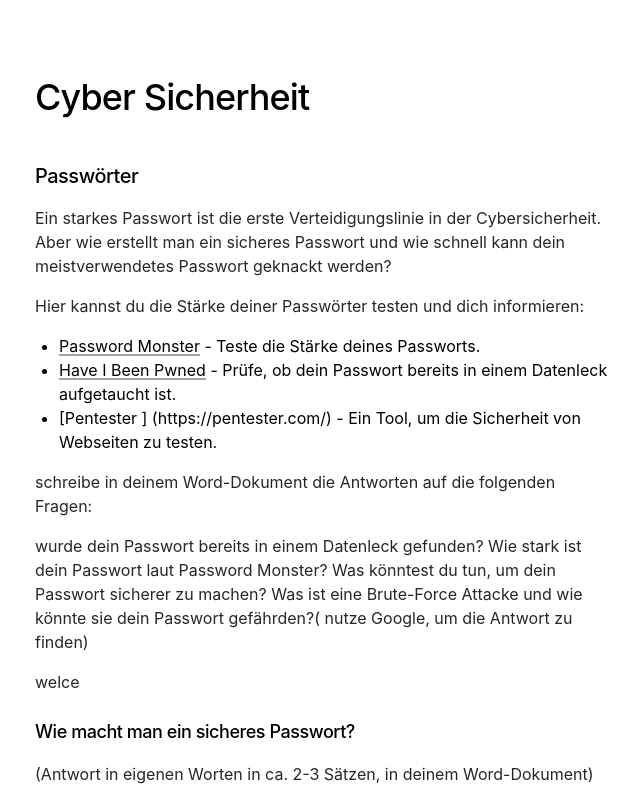
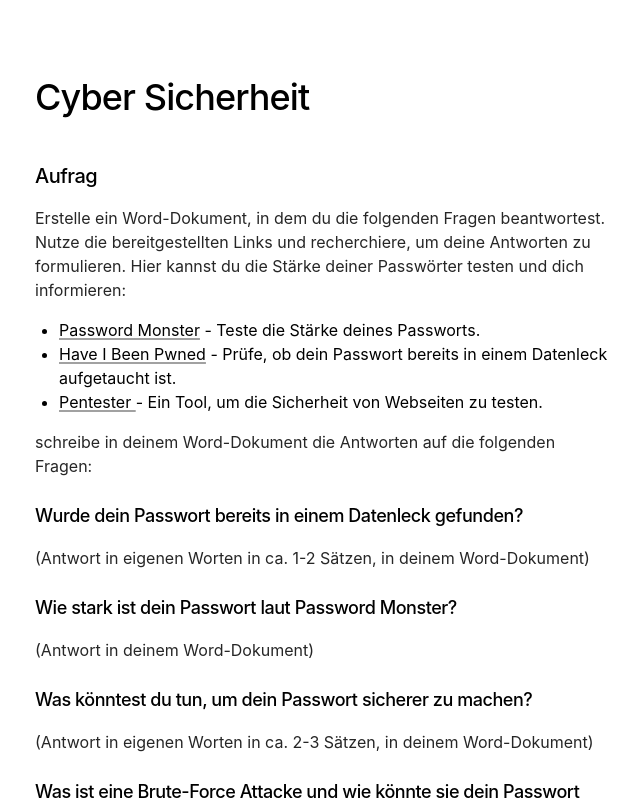
Before and after one commit to Alyxfranck/stv-info, a Next.js app: page /blog/S01 in a window 1280 px wide. Shown: the top 800 px of the page, without its empty margins (317-957 px from the left). Built offline with nearby package versions, Linux system fonts and the light colour scheme.

Commit message:
change serien and blog render

```diff
--- a/app/blog/[slug]/page.tsx
+++ b/app/blog/[slug]/page.tsx
@@ -11,8 +11,9 @@ export async function generateStaticParams() {
   }))
 }
 
-export function generateMetadata({ params }) {
-  let post = getBlogPosts().find((post) => post.slug === params.slug)
+export async function generateMetadata({ params }) {
+  const { slug } = await params
+  let post = getBlogPosts().find((post) => post.slug === slug)
   if (!post) {
     return
   }
@@ -51,8 +52,9 @@ export function generateMetadata({ params }) {
   }
 }
 
-export default function Blog({ params }) {
-  let post = getBlogPosts().find((post) => post.slug === params.slug)
+export default async function Blog({ params }) {
+  const { slug } = await params
+  let post = getBlogPosts().find((post) => post.slug === slug)
 
   if (!post) {
     notFound()
--- a/app/blog/posts/S01.mdx
+++ b/app/blog/posts/S01.mdx
@@ -5,24 +5,23 @@ summary: 'Einführung in die Grundlagen der Cybersicherheit.'
 ---
 
 # Cyber Sicherheit
-
-## Passwörter
-
-Ein starkes Passwort ist die erste Verteidigungslinie in der Cybersicherheit. Aber wie erstellt man ein sicheres Passwort und wie schnell kann dein meistverwendetes Passwort geknackt werden?
-
+### Aufrag
+Erstelle ein Word-Dokument, in dem du die folgenden Fragen beantwortest. Nutze die bereitgestellten Links und recherchiere, um deine Antworten zu formulieren.
 Hier kannst du die Stärke deiner Passwörter testen und dich informieren:
 - [Password Monster](https://www.passwordmonster.com/) - Teste die Stärke deines Passworts.
 - [Have I Been Pwned](https://haveibeenpwned.com/) - Prüfe, ob dein Passwort bereits in einem Datenleck aufgetaucht ist.
--  [Pentester ] (https://pentester.com/) - Ein Tool, um die Sicherheit von Webseiten zu testen.
+- [Pentester ](https://pentester.com/) - Ein Tool, um die Sicherheit von Webseiten zu testen.
 
 schreibe in deinem Word-Dokument die Antworten auf die folgenden Fragen:
 
-wurde dein Passwort bereits in einem Datenleck gefunden?
-Wie stark ist dein Passwort laut Password Monster?
-Was könntest du tun, um dein Passwort sicherer zu machen?
-Was ist eine Brute-Force Attacke und wie könnte sie dein Passwort gefährden?( nutze Google, um die Antwort zu finden)
-
-welce
+#### Wurde dein Passwort bereits in einem Datenleck gefunden?
+(Antwort in eigenen Worten in ca. 1-2 Sätzen, in deinem Word-Dokument)
+#### Wie stark ist dein Passwort laut Password Monster?
+(Antwort in deinem Word-Dokument)
+#### Was könntest du tun, um dein Passwort sicherer zu machen?
+(Antwort in eigenen Worten in ca. 2-3 Sätzen, in deinem Word-Dokument)
+#### Was ist eine Brute-Force Attacke und wie könnte sie dein Passwort gefährden?( nutze Google, um die Antwort zu finden)
+(Antwort in eigenen Worten in ca. 2-3 Sätzen, in deinem Word-Dokument)
 #### Wie macht man ein sicheres Passwort?
 (Antwort in eigenen Worten in ca. 2-3 Sätzen, in deinem Word-Dokument)
 
@@ -31,7 +30,6 @@ welce
 
 Die Kryptologie war schon in der Antike wichtig. Informiere dich darüber, was die Caesar-Verschlüsselung ist und wie sie funktioniert.
 
- **Hilfreicher Link:** [Erklärung der Caesar-Verschlüsselung](https://ofi.24.gbsl.website/24i/Kryptologie/Antike/Caesar)
 **Zusätzlicher Link:** [Wikipedia: Caesar-Verschlüsselung](https://de.wikipedia.org/wiki/Caesar-Verschl%C3%BCsselung)
 
 ### Aufgabe (*)
@@ -41,7 +39,6 @@ Versuche, den folgenden Geheimtext zu entschlüsseln, der mit der Caesar-Chiffre
 
 *(Tipp: Überlege dir, wie viele Buchstaben das Alphabet hat, und probiere verschiedene Verschiebungen aus!)*
 
-wer als erster die Nachricht entschlüsselt, bekommt etwas!
 
 #### Deine entschlüsselte Nachricht:
 In deinem Word-Dokument, schreibe die entschlüsselte Nachricht auf und erkläre kurz, wie du sie entschlüsselt hast (z. B. welche Verschiebung du verwendet hast).
--- a/app/blog/posts/S02.mdx
+++ b/app/blog/posts/S02.mdx
@@ -6,15 +6,15 @@ summary: 'Einführung in Big Data, Cookies und die systematische Sammlung unsere
 
 # Big Data
 
+Als Einstieg ins Thema, schau dir dieses erklärende Video an: [Big Data (Studyflix)](https://studyflix.de/informatik/big-data-4250/video).
+
 ## Auftrag 1: Was ist ein Cookie?
 Erkläre in deinen eigenen Worten (in ca. 2 Sätzen), was ein Cookie im Internet-Kontext ist.
 
 > **Deine Antwort im word dokument:**
 
-
 ## Auftrag 2: Warum und wie werden unsere Daten gesammelt?
 Erkläre, auf welche Weise deine Daten im Internet gesammelt werden können und aus welchen wirtschaftlichen oder technischen Gründen Unternehmen dies überhaupt tun.
-
 
 > **Deine Antwort im word dokument:**
 
@@ -27,7 +27,6 @@ Schreibe 5 konkrete Datenpunkte (Informationen über dich, deine Geräte oder de
 4.
 5.
 
----
 
 ## Auftrag 4: Datensammlung in Social Media
 
--- a/app/blog/posts/S03.mdx
+++ b/app/blog/posts/S03.mdx
@@ -4,15 +4,14 @@ publishedAt: '2024-04-17'
 summary: 'Einführung in Phishing, wie man betrügerische Nachrichten erkennt und sich davor schützt.'
 ---
 
-# Phishing und Social media
+# Phishing und Social Media
 
 > **Vorgaben für das Word-Dokument:**
-> Schriftgröße: 11 für die Antworten, 14 für die Überschriften
-> Zeilenabstand: 1,5
-> seitenzahl: 1-2 Seiten (je nachdem, wie ausführlich du antwortest)
-> Speichere dein Dokument unter dem Namen "Phishing_Antworten_[DeinName].docx" ab
-> Beispiel: "Phishing_Antworten_Max.docx"
-> Dein name sollte in der Kopfzeile des Dokuments stehen.
+> - **Schriftgröße:** 11 für die Antworten, 14 für die Überschriften.
+> - **Zeilenabstand:** 1,5.
+> - **Seitenzahl:** 1-2 Seiten (je nachdem, wie ausführlich du antwortest).
+> - **Speichern als:** `Phishing_Antworten_[DeinName].docx` (Beispiel: `Phishing_Antworten_Max.docx`).
+> - **Kopfzeile:** Dein Name sollte in der Kopfzeile des Dokuments stehen.
 
 ## Auftrag 1: Was ist Phishing?
 Erkläre in deinen eigenen Worten (in ca. 2 Sätzen), was Phishing im Internet-Kontext bedeutet.
@@ -52,6 +51,8 @@ Nenne 3 spezifische Tricks, die in diesem Beispiel angewendet werden, um das Opf
 
 ## Auftrag 5: Phishing-Erkennungs-Spiele
 
+> - **Tipp:** Übersetze die Webseite auf Deutsch
+
 Spiele die folgenden Phishing-Erkennungs-Spiele, um zu sehen, wie gut du betrügerische Nachrichten von echten unterscheiden kannst:
 
 - [Spiel 1](https://kids.mlab.sh/activity/c09)
```
Also changed, not shown: tsconfig.json (+17 -5 lines).
